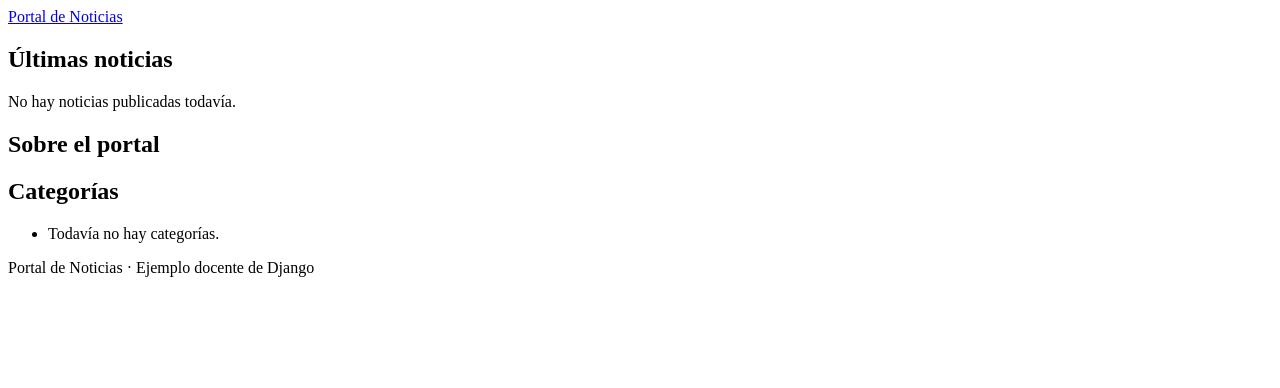
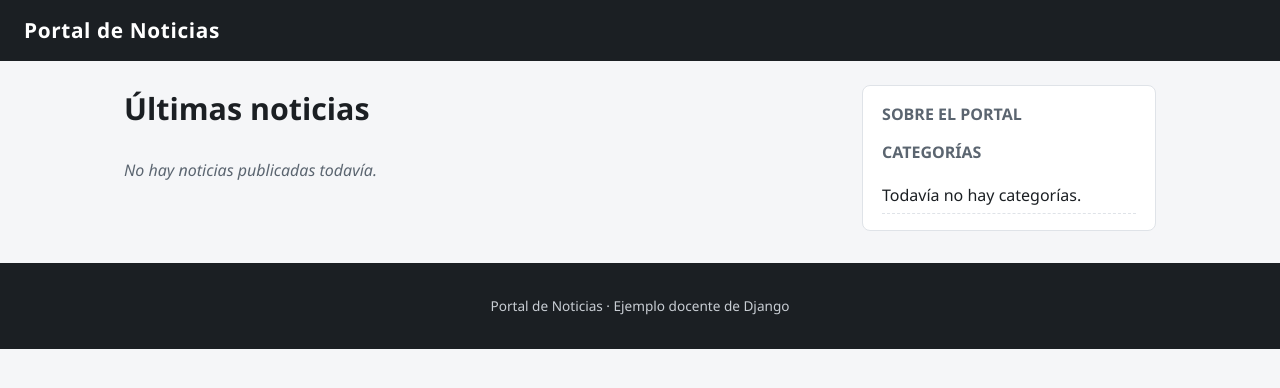
Before and after one commit to Ian1709/Desarrollo_Aplicaciones_Empresarial_Lab05, a Django app: page / in a window 1280 px wide. Shown: the top 388 px of the page. Run offline with Django 5.2, Linux system fonts and the light colour scheme; data that the repository does not hold is empty.

Commit message:
PortalNoticias Paso 10: Cargar la hoja de estilos con {% load static %} y comprobar que estaticos y medios se sirven

```diff
--- /dev/null
+++ b/PortalNoticias/static/css/portal.css
@@ -0,0 +1,170 @@
+:root {
+  --tinta: #1b1f23;
+  --gris: #5b6570;
+  --linea: #dfe3e8;
+  --acento: #c0392b;
+  --fondo: #f5f6f8;
+  --blanco: #ffffff;
+}
+
+* { box-sizing: border-box; }
+
+body {
+  margin: 0;
+  font-family: "Segoe UI", Arial, sans-serif;
+  color: var(--tinta);
+  background: var(--fondo);
+  line-height: 1.55;
+}
+
+a { color: var(--acento); text-decoration: none; }
+a:hover { text-decoration: underline; }
+
+.cabecera {
+  display: flex;
+  align-items: center;
+  justify-content: space-between;
+  gap: 1rem;
+  padding: 0.9rem 1.5rem;
+  background: var(--tinta);
+  color: var(--blanco);
+  flex-wrap: wrap;
+}
+
+.marca {
+  color: var(--blanco);
+  font-size: 1.3rem;
+  font-weight: 700;
+  letter-spacing: 0.03em;
+}
+
+.menu a {
+  color: var(--blanco);
+  margin-left: 1rem;
+  opacity: 0.85;
+}
+
+.menu a.activo,
+.menu a:hover { opacity: 1; text-decoration: underline; }
+
+.contenedor {
+  max-width: 1080px;
+  margin: 1.5rem auto;
+  padding: 0 1.5rem;
+  display: grid;
+  grid-template-columns: 2.4fr 1fr;
+  gap: 2rem;
+  align-items: start;
+}
+
+.contenido { min-width: 0; }
+
+.barra-lateral {
+  background: var(--blanco);
+  border: 1px solid var(--linea);
+  border-radius: 8px;
+  padding: 1rem 1.2rem;
+}
+
+.barra-lateral h2 { margin-top: 0; font-size: 1rem; text-transform: uppercase; color: var(--gris); }
+
+.lista-categorias { list-style: none; margin: 0; padding: 0; }
+.lista-categorias li { display: flex; justify-content: space-between; padding: 0.3rem 0; border-bottom: 1px dashed var(--linea); }
+.cuenta { color: var(--gris); font-variant-numeric: tabular-nums; }
+
+h1 { font-size: 1.9rem; margin: 0 0 0.6rem; }
+
+.destacada {
+  background: var(--blanco);
+  border-left: 5px solid var(--acento);
+  padding: 1rem 1.3rem;
+  border-radius: 6px;
+  margin-bottom: 1.5rem;
+}
+
+.destacada h2 { margin: 0 0 0.3rem; }
+
+.listado {
+  display: grid;
+  grid-template-columns: repeat(auto-fill, minmax(260px, 1fr));
+  gap: 1.2rem;
+}
+
+.tarjeta {
+  background: var(--blanco);
+  border: 1px solid var(--linea);
+  border-radius: 8px;
+  overflow: hidden;
+  display: flex;
+  flex-direction: column;
+}
+
+.tarjeta img,
+.noticia-imagen img {
+  display: block;
+  width: 100%;
+}
+
+.tarjeta-imagen img { height: 160px; object-fit: cover; }
+
+.tarjeta-sin-imagen {
+  display: block;
+  padding: 2.5rem 1rem;
+  text-align: center;
+  color: var(--gris);
+  background: #eceef1;
+  font-size: 0.9rem;
+}
+
+.tarjeta-cuerpo { padding: 0.9rem 1rem 1.1rem; }
+.tarjeta-titulo { margin: 0.3rem 0 0.4rem; font-size: 1.05rem; }
+.tarjeta-titulo a { color: var(--tinta); }
+.tarjeta-resumen { margin: 0 0 0.6rem; color: #333a41; }
+.tarjeta-meta, .meta { color: var(--gris); font-size: 0.85rem; margin: 0; }
+
+.etiquetas { margin: 0; }
+.etiqueta {
+  display: inline-block;
+  background: #fdecea;
+  color: var(--acento);
+  border-radius: 999px;
+  padding: 0.1rem 0.6rem;
+  font-size: 0.75rem;
+  font-weight: 600;
+  margin-right: 0.3rem;
+  text-transform: uppercase;
+  letter-spacing: 0.03em;
+}
+
+.noticia {
+  background: var(--blanco);
+  border: 1px solid var(--linea);
+  border-radius: 8px;
+  padding: 1.3rem 1.6rem 1.8rem;
+}
+
+.noticia-cabecera { border-bottom: 1px solid var(--linea); padding-bottom: 0.8rem; }
+.noticia-imagen { margin: 1.2rem 0; }
+.noticia-imagen figcaption { color: var(--gris); font-size: 0.8rem; margin-top: 0.3rem; }
+.noticia-entradilla { font-size: 1.15rem; font-weight: 600; }
+.noticia-cuerpo { font-size: 1.02rem; }
+.noticia-autor { margin-top: 1.5rem; padding-top: 1rem; border-top: 1px solid var(--linea); }
+.autor { display: flex; gap: 1rem; align-items: flex-start; }
+.autor-foto { width: 64px; height: 64px; border-radius: 50%; object-fit: cover; }
+.autor-nombre { font-weight: 700; margin: 0; }
+.autor-bio { margin: 0.2rem 0; color: #333a41; }
+
+.vacio { color: var(--gris); font-style: italic; }
+
+.pie {
+  margin-top: 2rem;
+  padding: 1.2rem 1.5rem;
+  background: var(--tinta);
+  color: #c9ced4;
+  text-align: center;
+  font-size: 0.85rem;
+}
+
+@media (max-width: 760px) {
+  .contenedor { grid-template-columns: 1fr; }
+}
--- a/PortalNoticias/templates/base.html
+++ b/PortalNoticias/templates/base.html
@@ -1,9 +1,10 @@
-<!DOCTYPE html>
+{% load static %}<!DOCTYPE html>
 <html lang="es">
 <head>
   <meta charset="utf-8">
   <meta name="viewport" content="width=device-width, initial-scale=1">
   <title>{% block title %}Portal de Noticias{% endblock %}</title>
+  <link rel="stylesheet" href="{% static 'css/portal.css' %}">
 </head>
 <body>
   <header class="cabecera">
```
